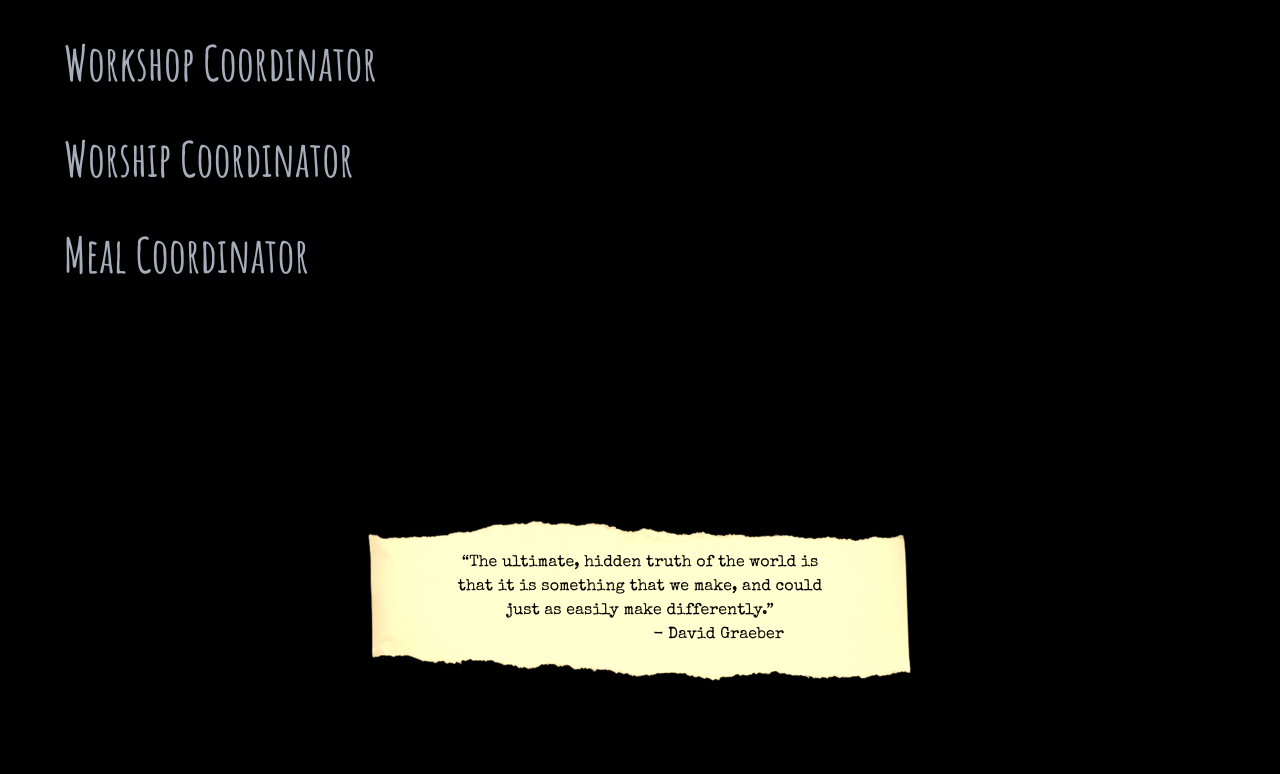
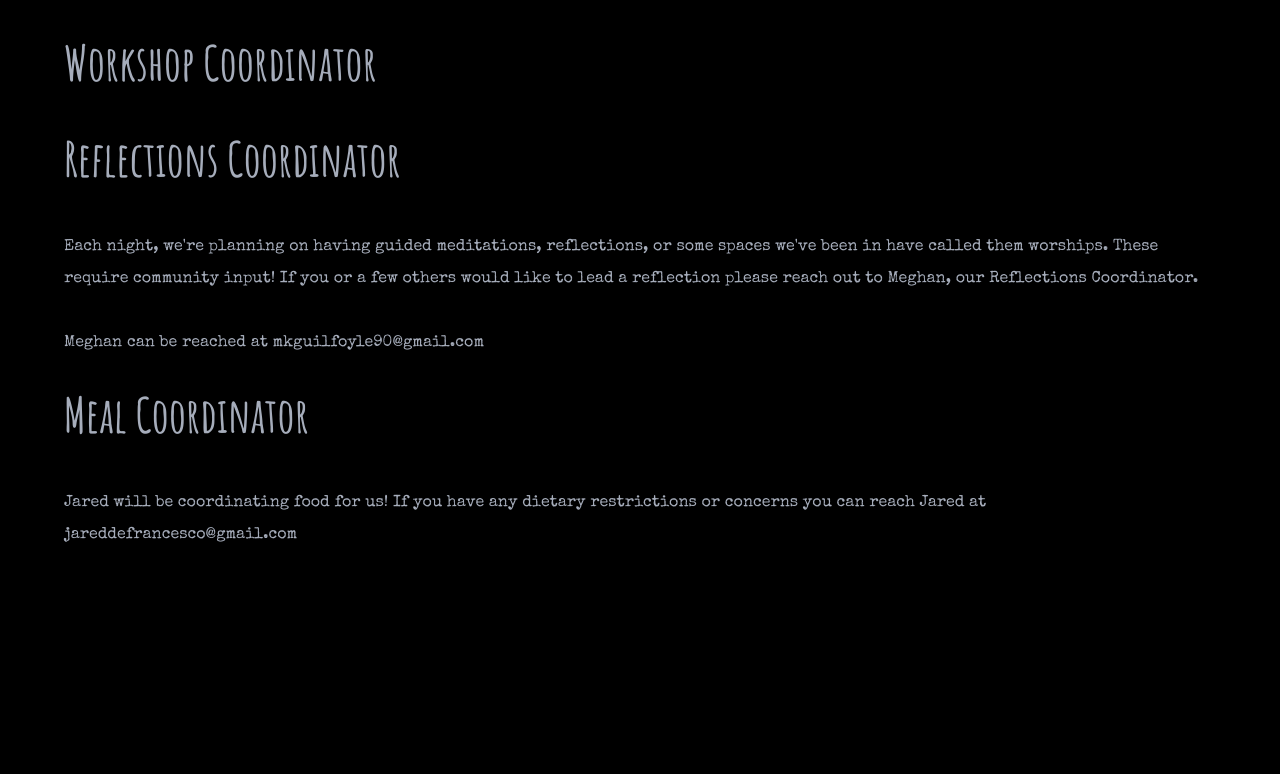
Before and after one commit to cludwell/spokeswheel, a Next.js app: page /contact in a window 1280 px wide. Shown: the part 901-1675 px from the top of the page. Built offline with nearby package versions, Linux system fonts and the light colour scheme; no server answers.

Commit message:
workshop coordinator

```diff
--- a/src/app/contact/page.jsx
+++ b/src/app/contact/page.jsx
@@ -1,12 +1,13 @@
-import { amatic, special } from '../fonts'
+import { amatic, special } from "../fonts";
 
 export default function ContactUs() {
-
   return (
     <div
       className={`${special.className} p-4 sm:p-16 max-w-screen-xl mx-auto leading-8 min-h-screen `}
     >
-      <h2 className={amatic.className + " mb-12 text-5xl fade-in"}>Contact Us</h2>
+      <h2 className={amatic.className + " mb-12 text-5xl fade-in"}>
+        Contact Us
+      </h2>
       <p className="my-8 ">
         {`Questions? Suggestions? Would you like to participate in the planning? We need your help! We can't emphasis enough that this con is what each one of us brings to it. Please think about planning a workshop, a worship, or start practices a few songs to perform. If you would like to participate we need help with the following roles`}
       </p>
@@ -23,9 +24,18 @@ export default function ContactUs() {
         Workshop Coordinator
       </h2>
       <h2 className={amatic.className + " mb-12 text-5xl fade-in"}>
-        Worship Coordinator
+        Reflections Coordinator
       </h2>
+      <p className="my-8 ">
+        {`Each night, we're planning on having guided meditations, reflections, or some spaces we've been in have called them worships. These require community input! If you or a few others would like to lead a reflection please reach out to Meghan, our Reflections Coordinator.`}
+      </p>
+      <p className="my-8 ">
+        {`Meghan can be reached at mkguilfoyle90@gmail.com`}
+      </p>
       <h2 className={amatic.className + " mb-12 text-5xl"}>Meal Coordinator</h2>
+      <p className="my-8 ">
+        {`Jared will be coordinating food for us! If you have any dietary restrictions or concerns you can reach Jared at jareddefrancesco@gmail.com`}
+      </p>
     </div>
   );
 }
```
